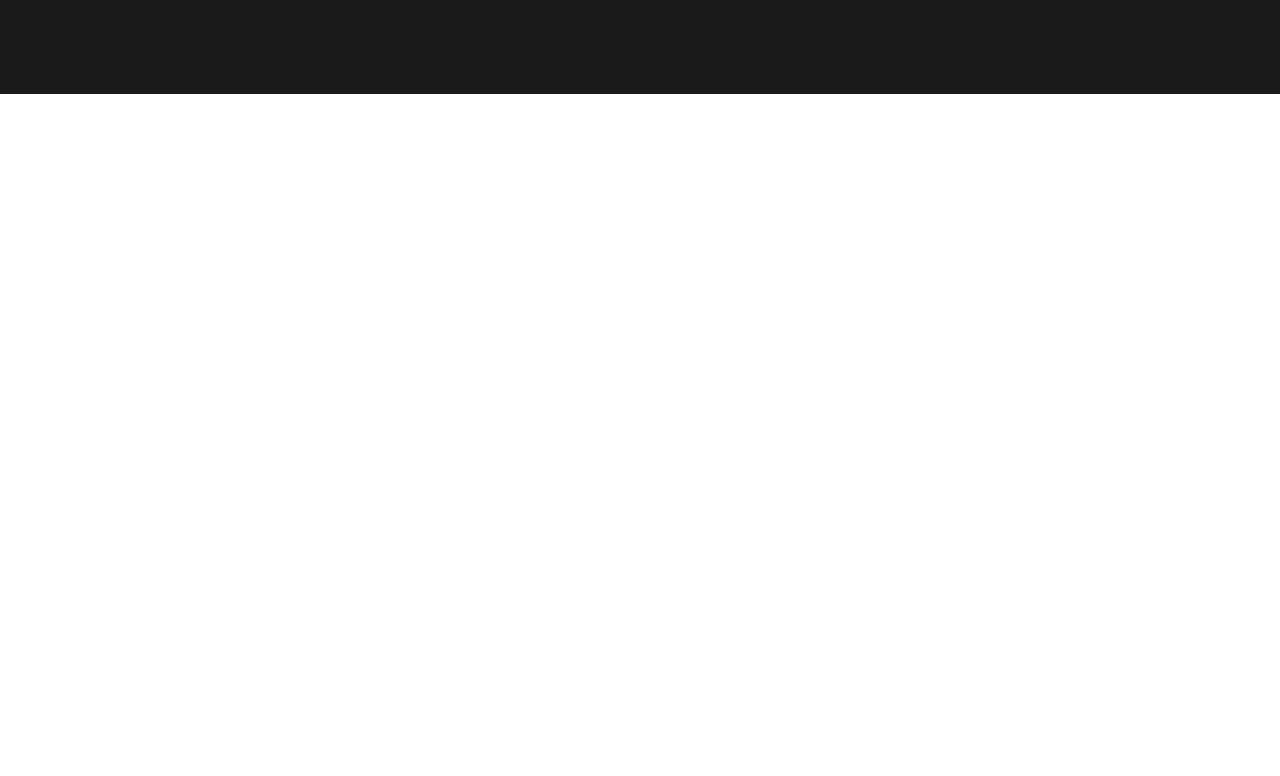
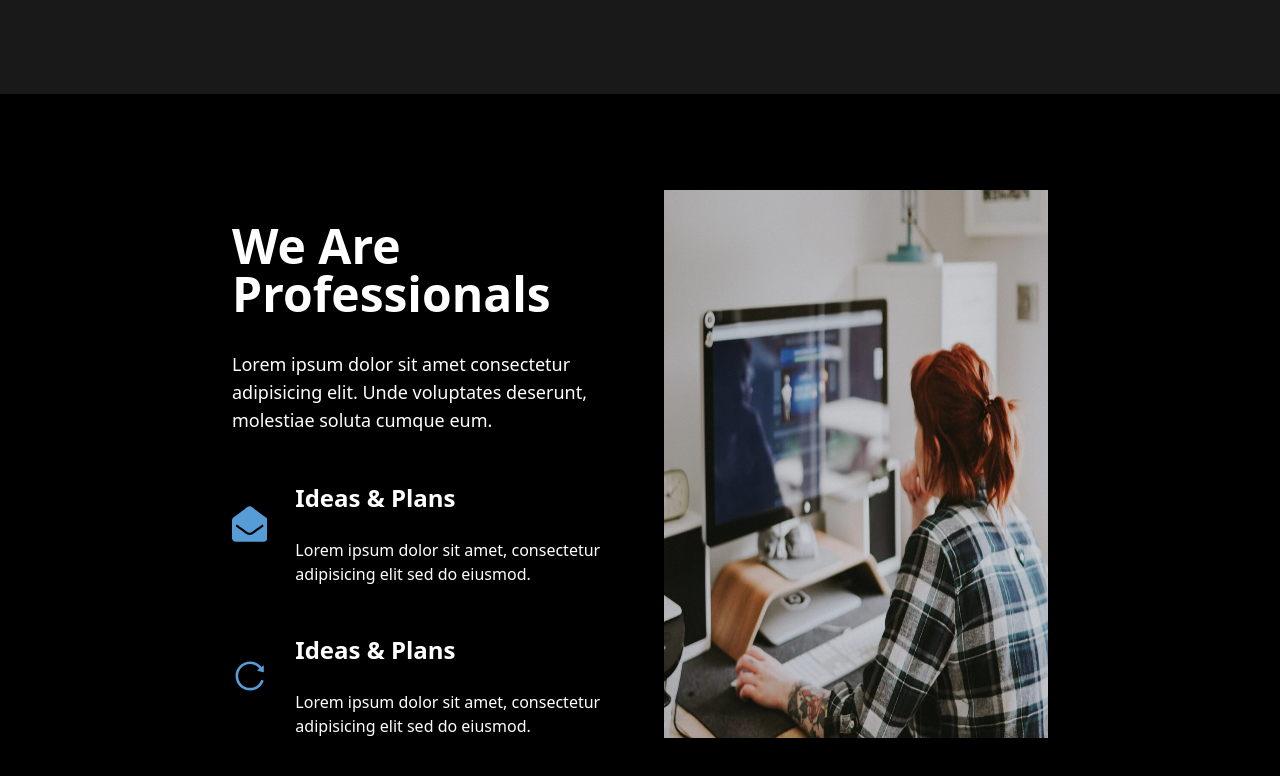
Before and after one commit to Aimeeumuhoza/SolnHb, a React (Create React App) app: page / in a window 1280 px wide. Shown: the part 2114-2890 px from the top of the page. Before the commit the page ends 2208 px from the top, so only its background shows below. Built offline with nearby package versions, Linux system fonts and the light colour scheme.

Commit message:
Quality page

```diff
--- a/src/App.js
+++ b/src/App.js
@@ -2,7 +2,8 @@ import './App.css';
 import Navbar from '../src/components/Navbar/Navbar';
 import Content from './components/Header/content';
 import Services from './components/Services/Services';
-import About from "./components/About/About"
+import About from "./components/About/About";
+import Qualities from './components/Qualities/Qualities';
 function App() {
   return (
     <div>
@@ -10,6 +11,7 @@ function App() {
       <Content/>
       <Services/>
       <About/>
+      <Qualities/>
     </div>
   );
 }
--- a/src/components/Qualities/Qualities.jsx
+++ b/src/components/Qualities/Qualities.jsx
@@ -0,0 +1,44 @@
+import React from 'react';
+import { FaPaperPlane, FaEdit, FaRocket, FaShoppingCart, FaFileAlt, FaPhoneAlt, FaEnvelopeOpen, FaMapMarkerAlt } from "react-icons/fa";
+import {AiOutlineReload} from "react-icons/ai";
+import headerMainImg from '../../assets/form.jpg';
+function Qualities() {
+    return (
+        <div className='bg-black h-auto p-24'>
+            <div className='container w-3/4  justify-center mx-auto '>
+                <div className='text-center flex flex-col lg:flex-row gap-12'>
+                    <div className='lg:w-1/2 text-white text-left'>
+                        <h4 className='text-5xl py-8 font-bold'>We Are Professionals</h4>
+                        <p className='text-lg'>Lorem ipsum dolor sit amet consectetur adipisicing elit.
+                            Unde voluptates deserunt,
+                            molestiae soluta cumque eum.</p>
+                        <div className='flex flex-row mt-6 space-x-7'>
+                            <FaEnvelopeOpen className=' text-6xl mt-9 text-title' />
+                            <div className='text-left'>
+                                <h3 className='py-6 mt-0 text-2xl font-bold'>Ideas & Plans</h3>
+                                <h3>Lorem ipsum dolor sit amet, consectetur adipisicing elit sed do eiusmod.</h3>
+                            </div>
+                        </div>
+
+                        <div className='flex flex-row mt-6 space-x-7'>
+                            <AiOutlineReload className=' text-6xl mt-9 text-title' />
+                            <div className='text-left'>
+                                <h3 className='py-6 mt-0 text-2xl font-bold'>Ideas & Plans</h3>
+                                <h3>Lorem ipsum dolor sit amet, consectetur adipisicing elit sed do eiusmod.</h3>
+                            </div>
+                        </div>
+                    </div>
+                    <div className='lg:w-1/2'>
+                        <img src={headerMainImg} alt='about' className='w-full h-auto lg:h-full' />
+                    </div>
+
+                </div>
+
+
+            </div>
+
+        </div>
+    );
+}
+
+export default Qualities;
```
Also changed, not shown: src/assets/form.jpg (added).
